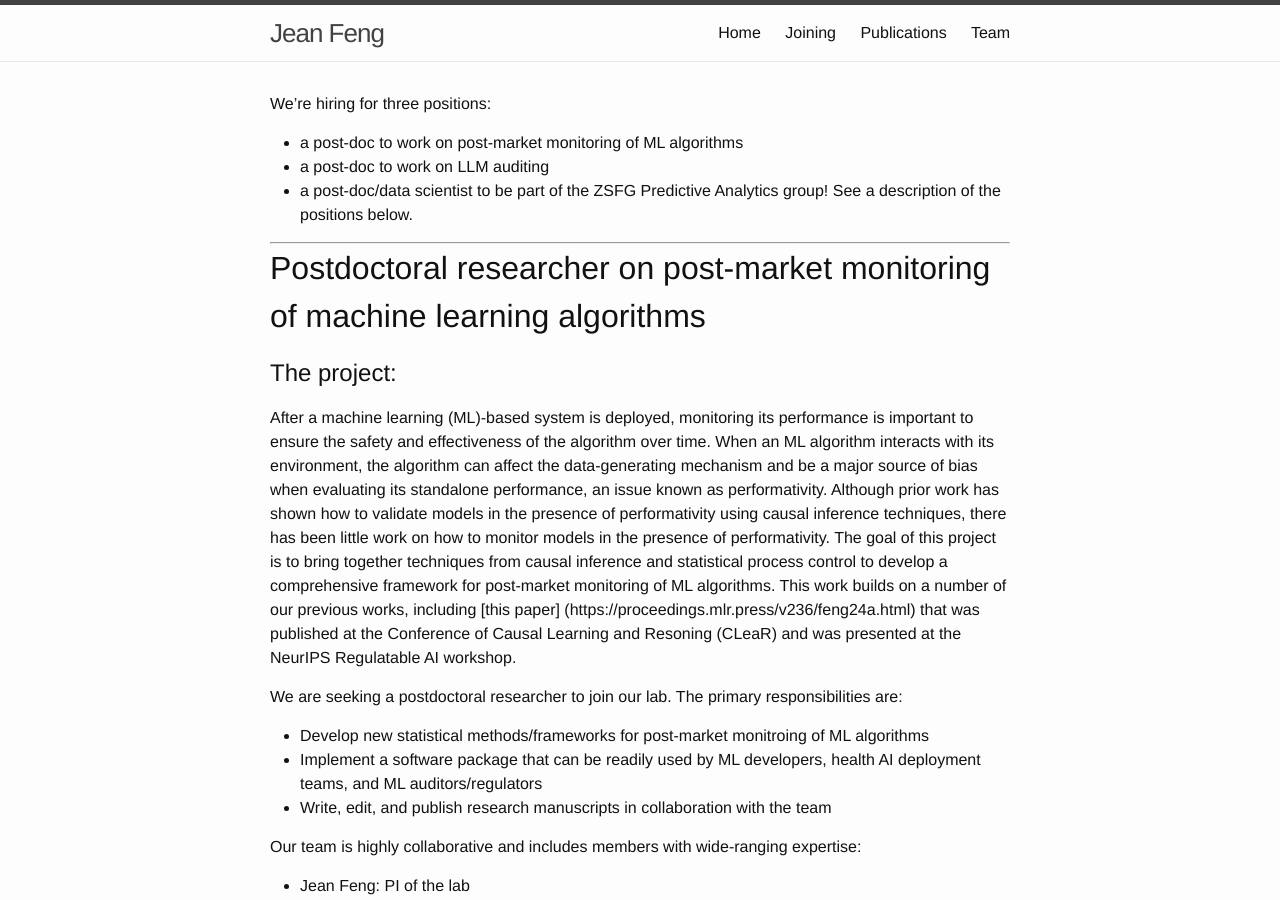
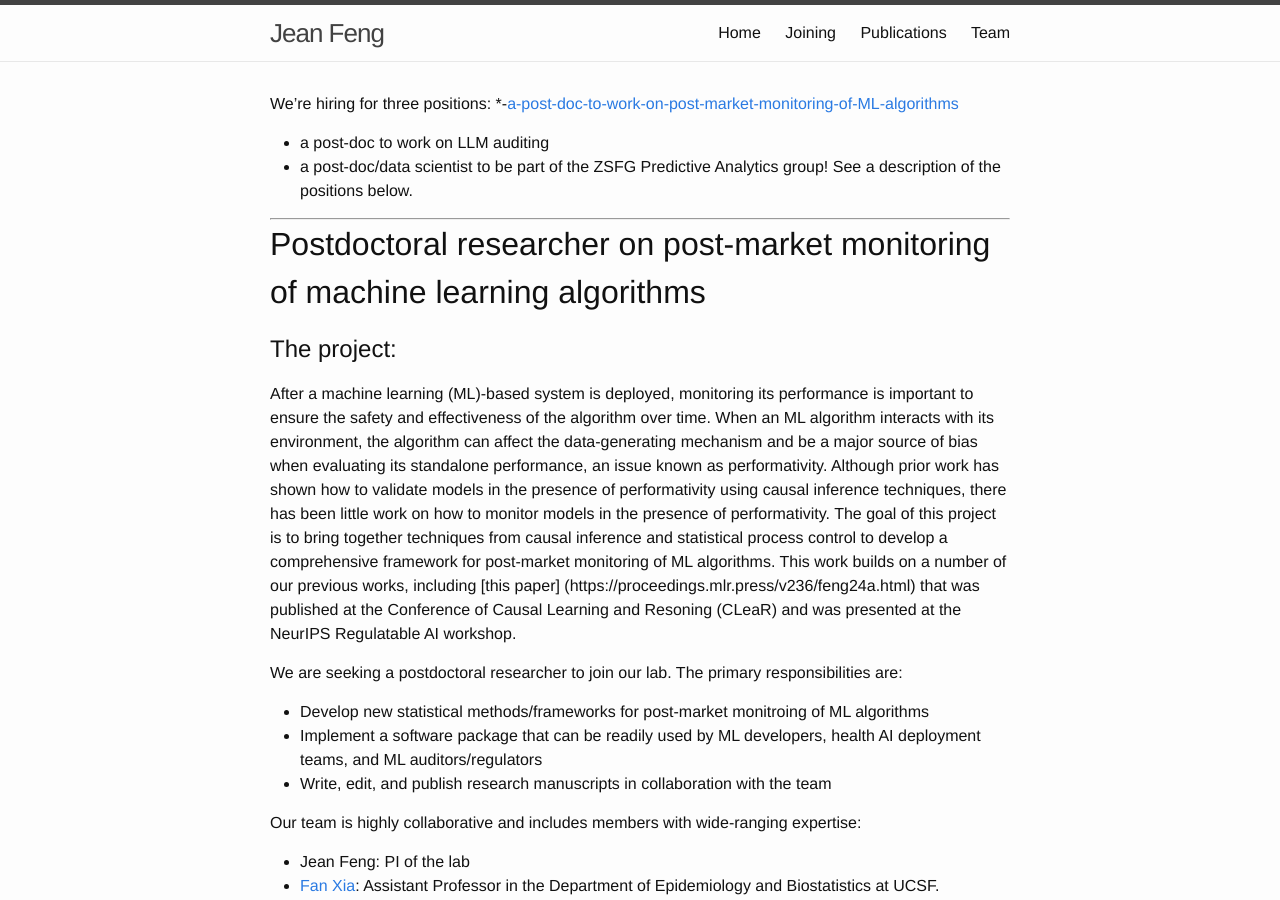
Before and after one commit to jjfeng/jjfeng.github.io, a Jekyll site: the page built from joining.md, in a window 1280 px wide and 900 px high. Built offline with Jekyll 4.4.1, drawn with Linux system fonts in a browser that asks for light colours; some of the changed lines change nothing that is shown.

Commit message:
keywords

```diff
--- a/joining.md
+++ b/joining.md
@@ -4,7 +4,7 @@ title: Joining
 ---
 
 We're hiring for three positions:
-* a post-doc to work on post-market monitoring of ML algorithms
+*-[a-post-doc-to-work-on-post-market-monitoring-of-ML-algorithms](#postdoctoral-researcher-on-post-market-monitoring-of-machine-learning-algorithms)
 * a post-doc to work on LLM auditing
 * a post-doc/data scientist to be part of the ZSFG Predictive Analytics group! See a description of the positions below.
 
```
